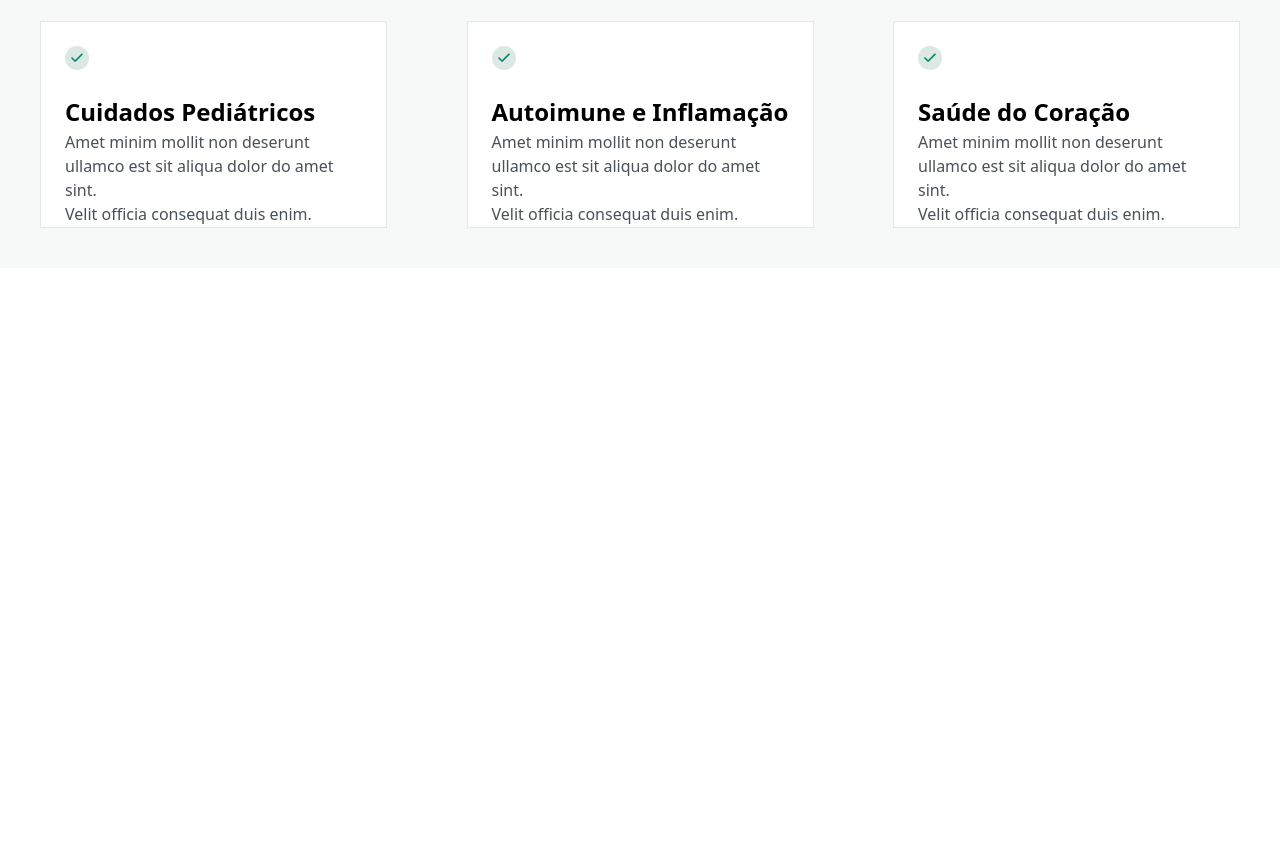
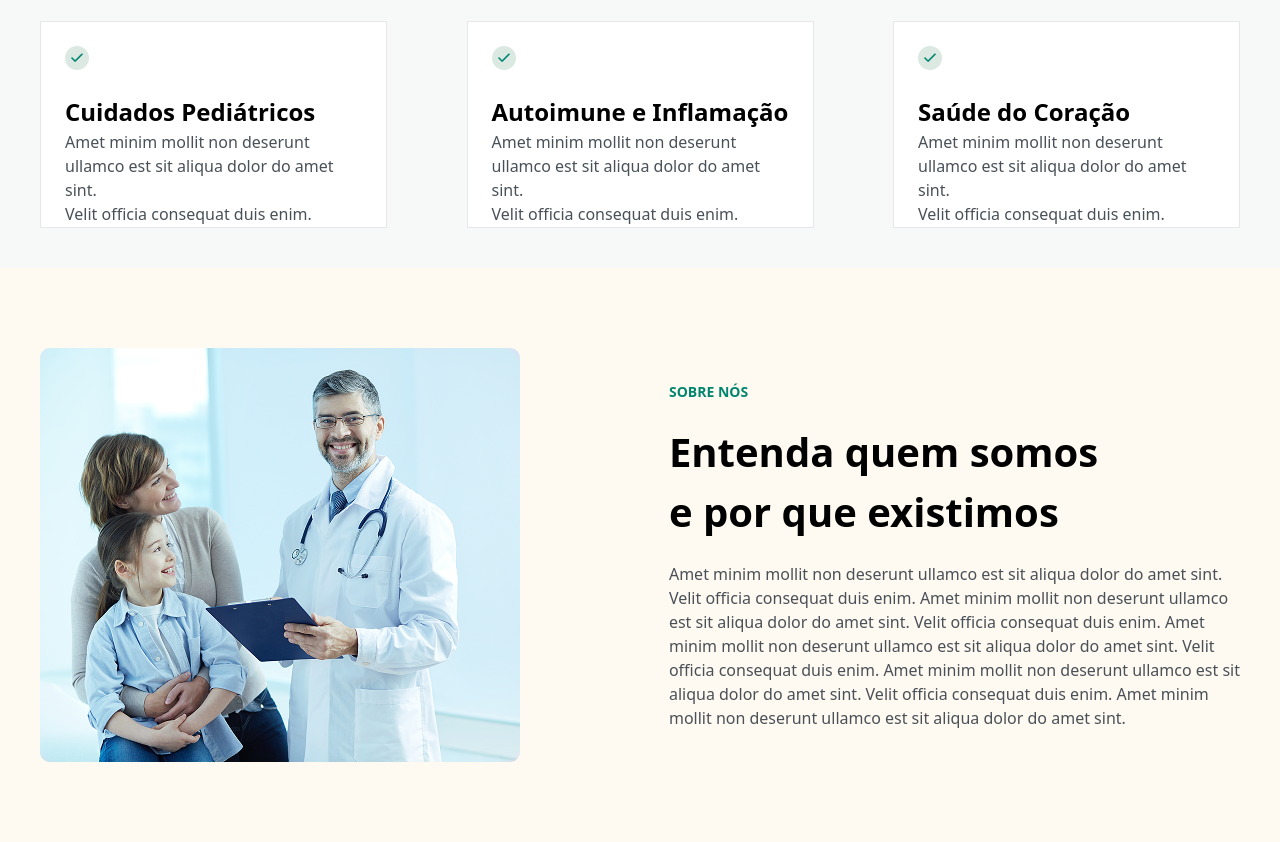
Before and after one commit to amonsho/hwBranch2, a website: page src/index.html in a window 1280 px wide. Shown: the part 1245-2087 px from the top of the page. Before the commit the page ends 1513 px from the top, so only its background shows below. Drawn offline with Linux system fonts and the light colour scheme.

Commit message:
add 5 work to html and media

```diff
--- a/src/index.html
+++ b/src/index.html
@@ -86,6 +86,18 @@
             </aside>
          </section>
          </div>
+         <div class="bg-[#FFFAF1]">
+            <section class="max-w-[1200px] m-auto flex justify-between items-center pt-20 pb-20 mob:flex-col-reverse mob:w-[90%] mob:gap-6">
+                <aside>
+                    <img src="images/Pic.png" alt="">
+                </aside>
+                <aside class="flex flex-col gap-5">
+                    <p class="text-[14px] text-[#00856F] font-[700]">SOBRE NÓS</p>
+                    <h2 class="text-[40px] font-[700] mob:text-[30px]">Entenda quem somos <br> e por que existimos</h2>
+                    <p class="text-[#495057] mob:text-[14px]">Amet minim mollit non deserunt ullamco est sit aliqua dolor do amet sint. <br> Velit officia consequat duis enim. Amet minim mollit non deserunt ullamco <br> est sit aliqua dolor do amet sint. Velit officia consequat duis enim. Amet <br> minim mollit non deserunt ullamco est sit aliqua dolor do amet sint. Velit <br> officia consequat duis enim. Amet minim mollit non deserunt ullamco est sit <br> aliqua dolor do amet sint. Velit officia consequat duis enim. Amet minim <br> mollit non deserunt ullamco est sit aliqua dolor do amet sint.</p>
+                </aside>
+            </section>
+         </div>
     </main>
 </body>
 </html>
```
Also changed, not shown: src/images/Pic.png (added), src/output.css.
